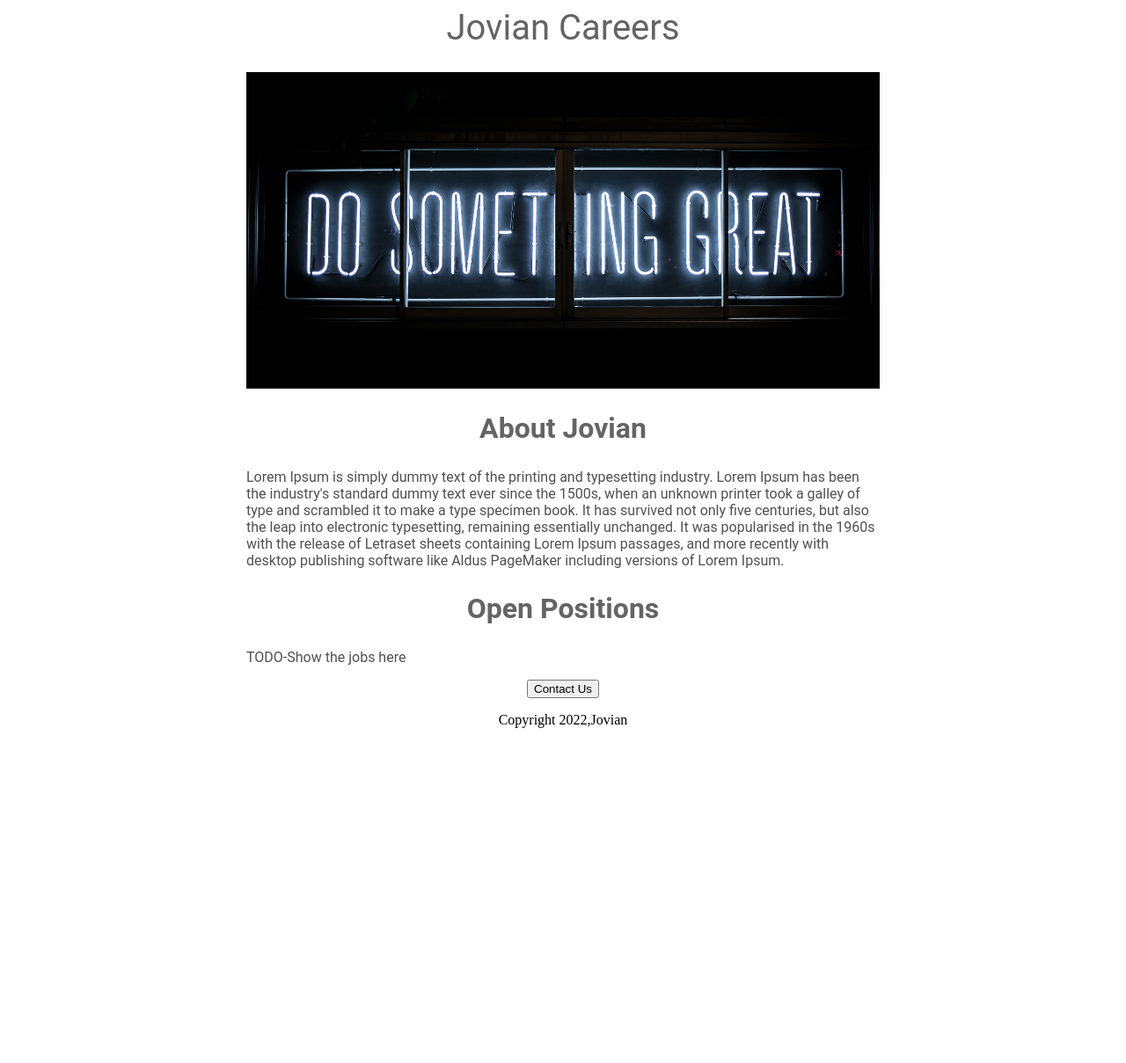
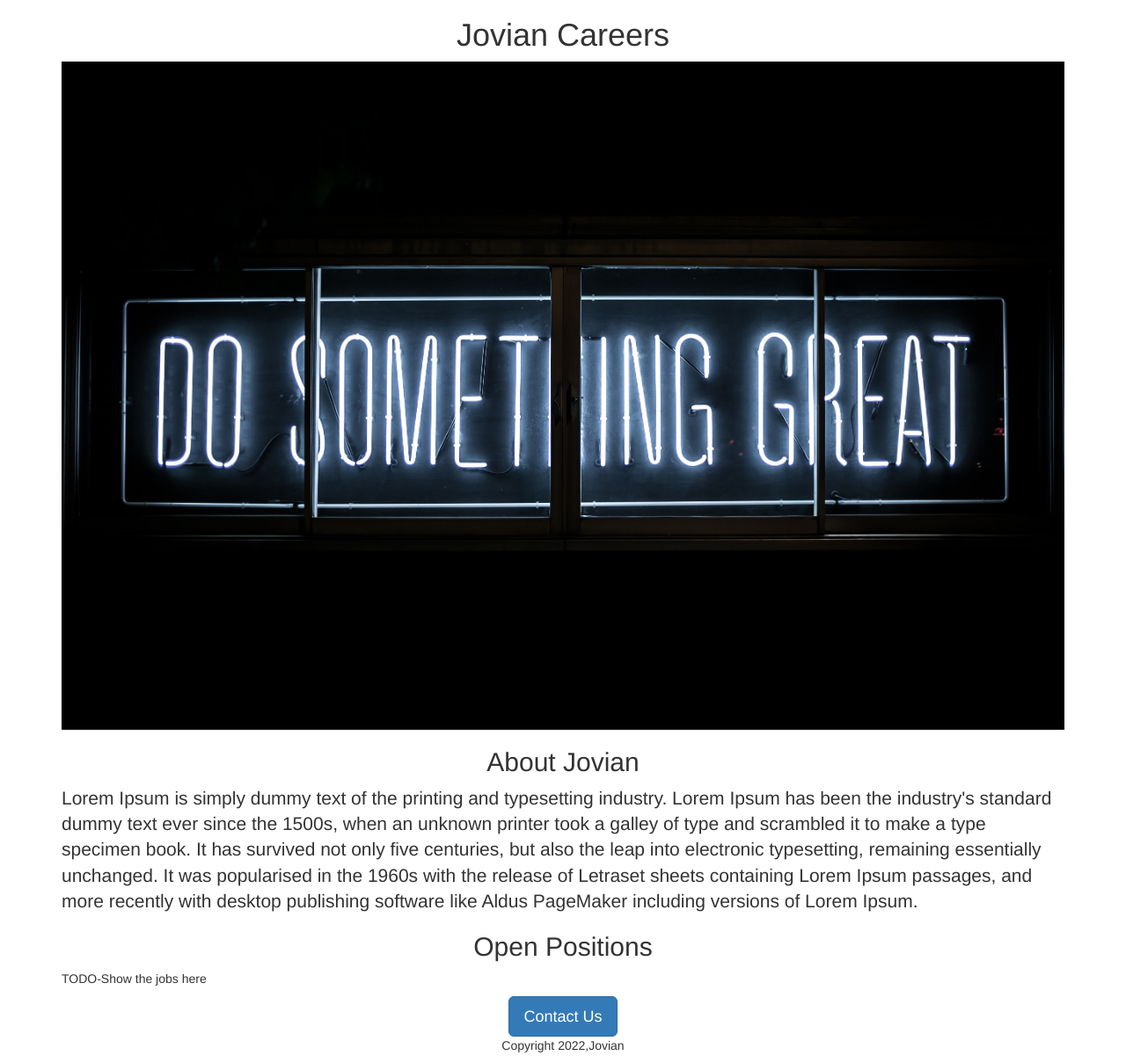
Before and after one commit to Vinishkrishna/jovian-careers-website, a Flask app: page / in a window 1280 px wide. Shown: the whole page at 88% size. Before the commit the page ends 828 px from the top, so only its background shows below. Run offline with Flask 2, Linux system fonts and the light colour scheme.

Commit message:
bootstrap

```diff
--- a/templates/home.html
+++ b/templates/home.html
@@ -2,47 +2,22 @@
 <html>
   <head>
     <title>Jovian Careers</title>
-    <style>
-      h1 {
-        font-size:40px;
-        font-family:Roboto;
-        font-weight:normal;
-        color:rgb(100,100,100);
-        text-align:center;
-      }
-      h2{
-        font-family:Roboto;
-        font-size:32px;
-        color: rgb(100,100,100);
-        text-align:center;
-      }
-      #banner {
-        width:100%;
-        height:360px;
-        object-fit:cover;
-        /*Simply use the portion of the picture that can fit inside the content*/
-      }
-      .bodytext {
-        font-family:Roboto;
-        color:rgb(80,80,80);
-      }
-      #container{
-        max-width:720px;
-        margin:0 auto 0 auto;
-      }
-    </style>
+    <meta charset="utf-8">
+    <meta http-equiv="X-UA-Compatible" content="IE=edge">
+    <meta name="viewport" content="width=device-width, initial-scale=1">
+    <link rel="stylesheet" href="https://cdn.jsdelivr.net/npm/bootstrap@3.4.1/dist/css/bootstrap.min.css" integrity="sha384-HSMxcRTRxnN+Bdg0JdbxYKrThecOKuH5zCYotlSAcp1+c8xmyTe9GYg1l9a69psu" crossorigin="anonymous">
   </head>
   <body>
-    <div id="container">
-    <h1>Jovian Careers</h1>
-    <img id="banner" src="https://jovian-careers-website-1.vinishkrishna.repl.co/static/banner.jpg" height="320">
-    <h2>About Jovian</h2>
-    <p class="bodytext">Lorem Ipsum is simply dummy text of the printing and typesetting industry. Lorem Ipsum has been the industry's standard dummy text ever since the 1500s, when an unknown printer took a galley of type and scrambled it to make a type specimen book. It has survived not only five centuries, but also the leap into electronic typesetting, remaining essentially unchanged. It was popularised in the 1960s with the release of Letraset sheets containing Lorem Ipsum passages, and more recently with desktop publishing software like Aldus PageMaker including versions of Lorem Ipsum.</p>
-    <h2>Open Positions</h2>
+    <div class="container">
+       <h1 class="text-center">Jovian Careers</h1>
+    <img class="img-responsive" id="banner" src="https://jovian-careers-website-1.vinishkrishna.repl.co/static/banner.jpg" height="320">
+    <h2 class="text-center mt-2 mb-4">About Jovian</h2>
+    <p class="lead">Lorem Ipsum is simply dummy text of the printing and typesetting industry. Lorem Ipsum has been the industry's standard dummy text ever since the 1500s, when an unknown printer took a galley of type and scrambled it to make a type specimen book. It has survived not only five centuries, but also the leap into electronic typesetting, remaining essentially unchanged. It was popularised in the 1960s with the release of Letraset sheets containing Lorem Ipsum passages, and more recently with desktop publishing software like Aldus PageMaker including versions of Lorem Ipsum.</p>
+    <h2 class="text-center mt-2 mb-4" >Open Positions</h2>
     <p class="bodytext">TODO-Show the jobs here</p>
-    <div style="text-align:center";>
-    <button>Contact Us</button>
-      <p>Copyright 2022,Jovian</p>
+    <div class="text-center">
+    <button class="btn btn-primary btn-lg">Contact Us</button>
+      <p class="mt-4">Copyright 2022,Jovian</p>
     </div>
     </div>
   </body>
```
